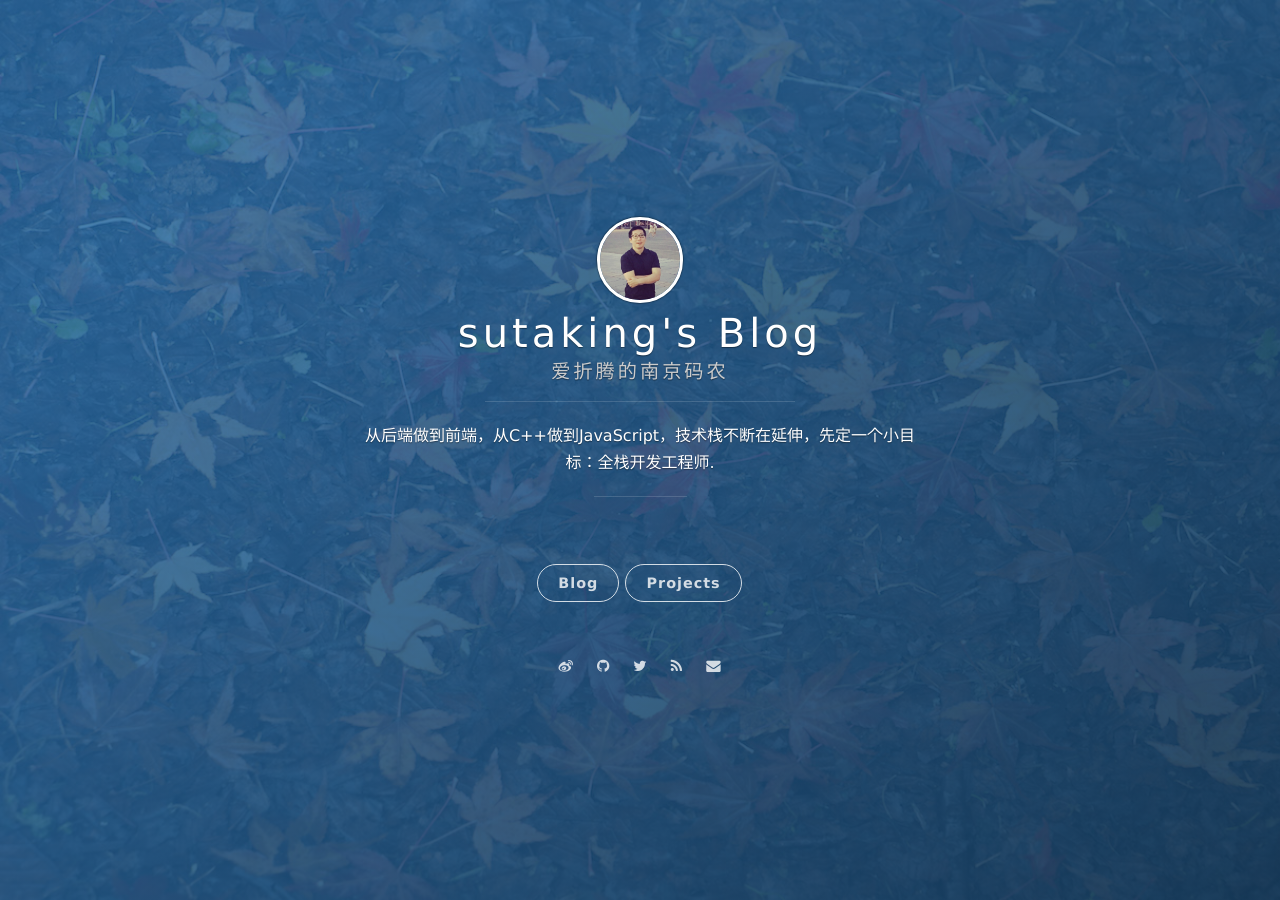
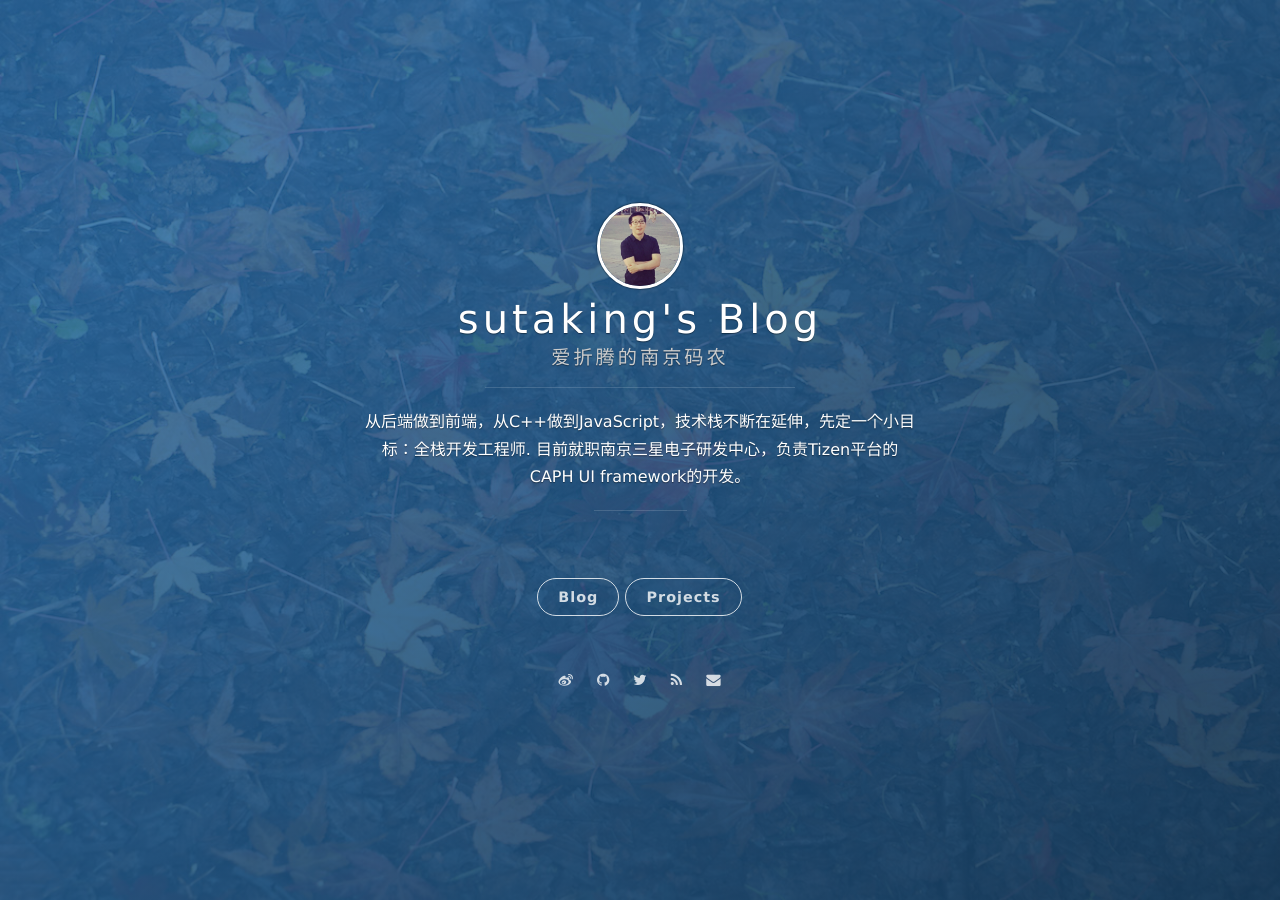
Before and after one commit to sutaking/sutaking.github.io, a Jekyll site: the page built from index.html, in a window 1280 px wide. Built offline with Jekyll 4.4.1, drawn with Linux system fonts in a browser that asks for light colours; nearby versions of some CDN libraries; the list of posts is cut into pages by our own code.

Commit message:
update profile

```diff
--- a/_config.yml
+++ b/_config.yml
@@ -2,7 +2,7 @@
 title: sutaking's Blog
 subtitle: 爱折腾的南京码农
 #welcome_message: <a href="https://github.com/onevcat/vno-jekyll" target="_blank">Download the theme</a>
-description: 从后端做到前端，从C++做到JavaScript，技术栈不断在延伸，先定一个小目标：全栈开发工程师.
+description: 从后端做到前端，从C++做到JavaScript，技术栈不断在延伸，先定一个小目标：全栈开发工程师. 目前就职南京三星电子研发中心，负责Tizen平台的CAPH UI framework的开发。
 #creator: <a href="http://onev.cat">@onevcat</a>
 
 url: "http://sutaking.github.io/"
```
